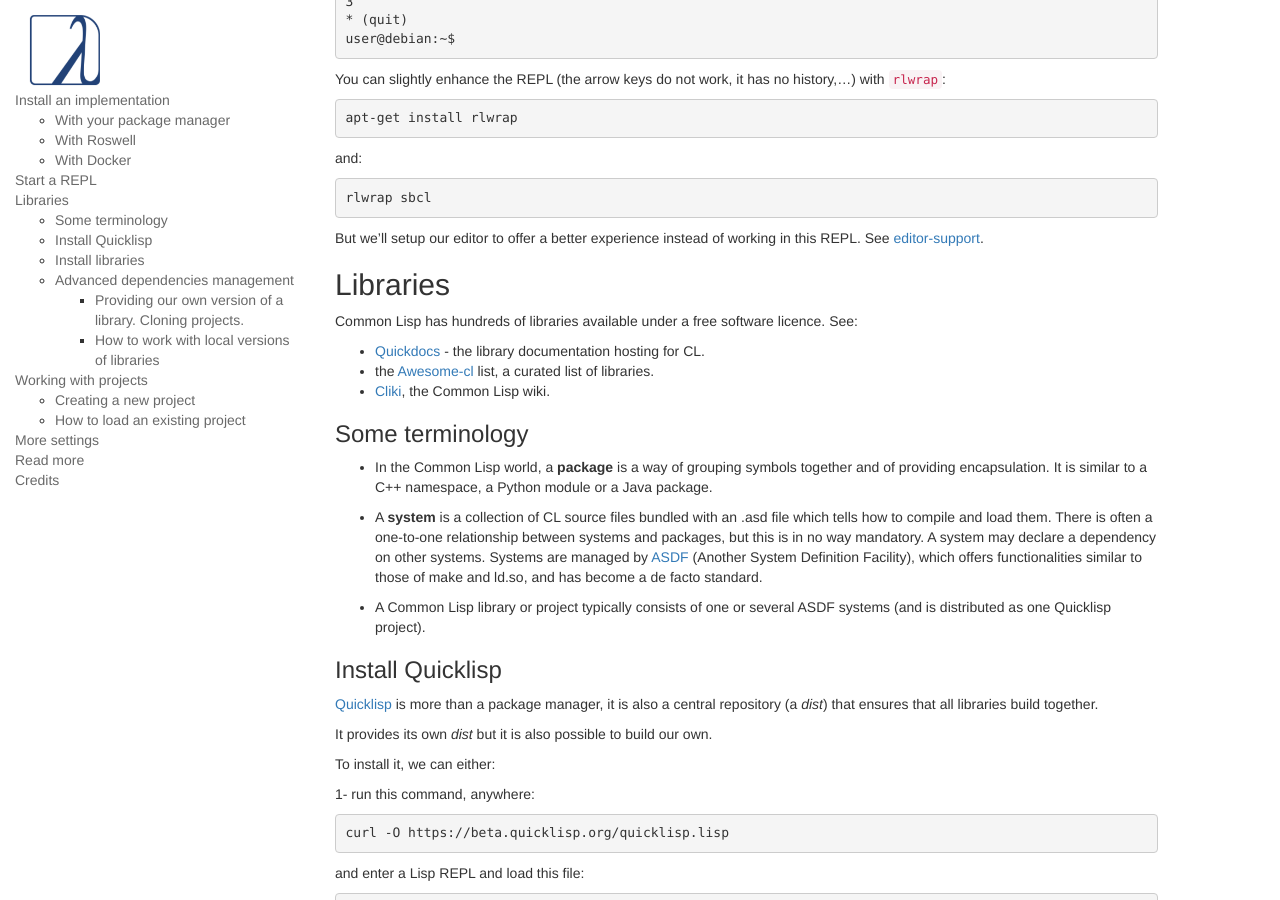
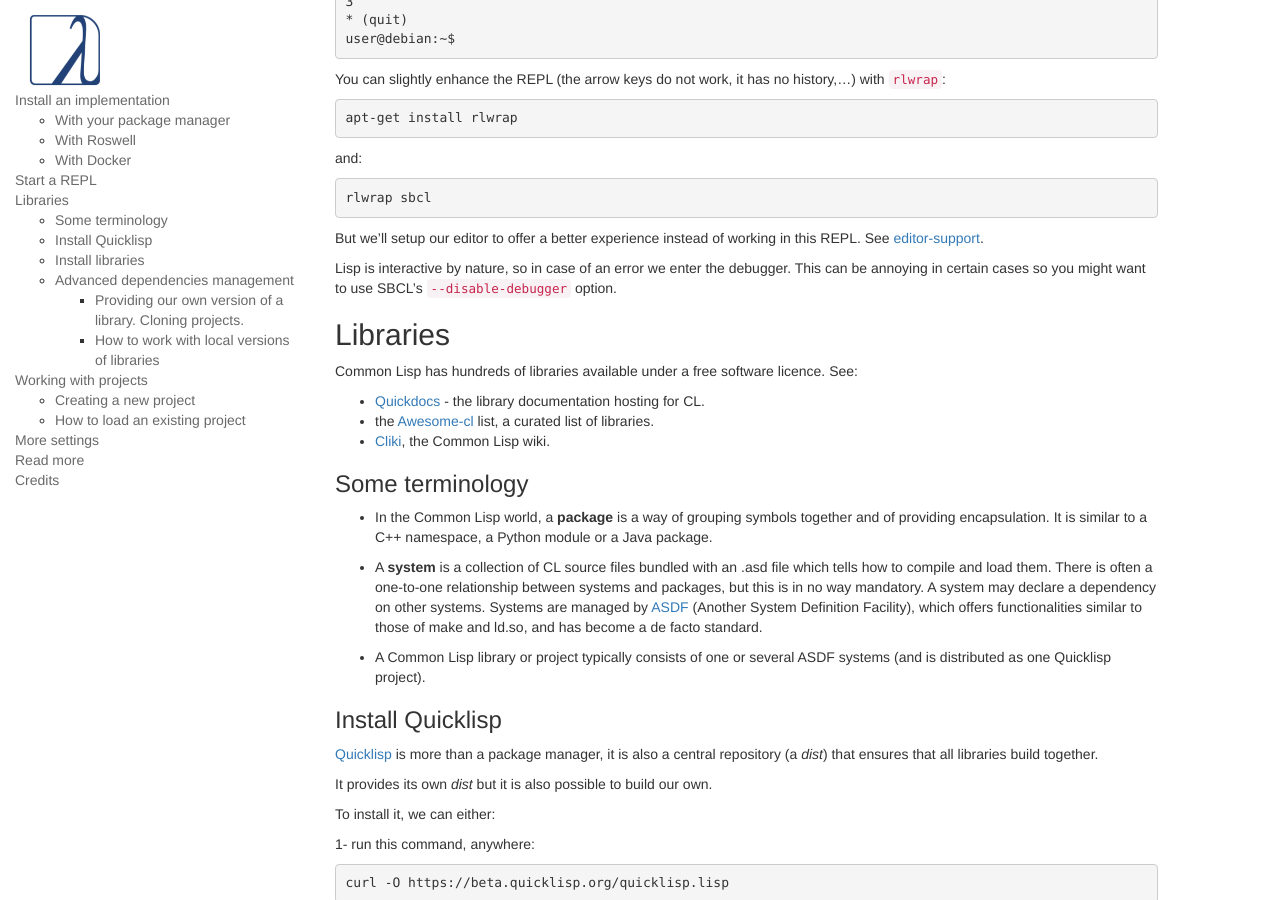
Before and after one commit to LispCookbook/cl-cookbook, a Jekyll site: the page built from getting-started.md, in a window 1280 px wide and 900 px high, scrolled down 1636 px. Built offline with Jekyll 4.4.1, drawn with Linux system fonts in a browser that asks for light colours.

Commit message:
repl: --disable-debugger sbcl option

```diff
--- a/getting-started.md
+++ b/getting-started.md
@@ -122,6 +122,12 @@
 
 But we'll setup our editor to offer a better experience instead of
 working in this REPL. See [editor-support](editor-support.html).
+
+
+Lisp is interactive by nature, so in case of an error we enter the
+debugger. This can be annoying in certain cases so you might want to
+use SBCL's `--disable-debugger` option.
+
 
 ## Libraries
 
```
